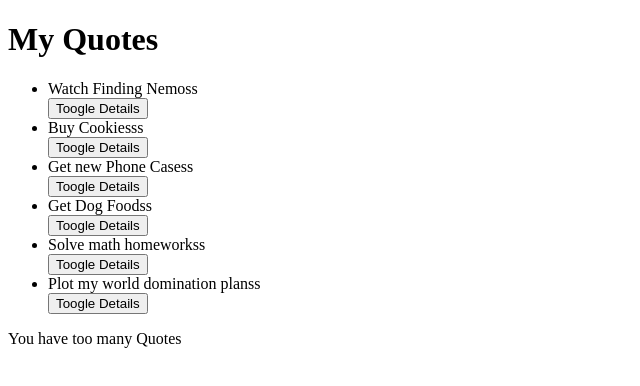
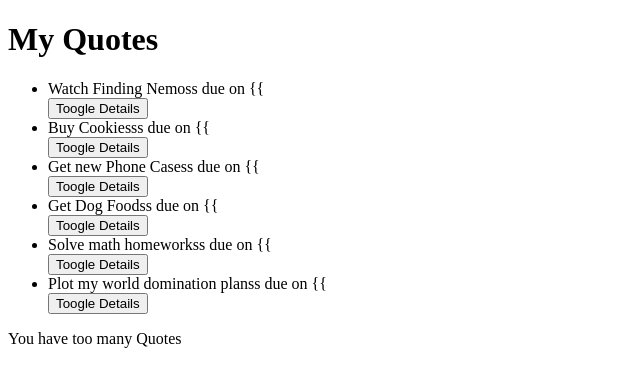
Before and after one commit to Caiseyann/Quotes-Angular, an Angular app: page / in a window 1280 px wide. Shown: the top 386 px of the page, without its empty margins (0-640 px from the left). Built offline with nearby package versions, Linux system fonts and the light colour scheme.

Commit message:
added strickthrough Element

```diff
--- a/src/app/app.module.ts
+++ b/src/app/app.module.ts
@@ -4,12 +4,14 @@ import { NgModule } from '@angular/core';
 import { AppComponent } from './app.component';
 import { QuoteComponent } from './quote/quote.component';
 import { QuoteDetailsComponent } from './quote-details/quote-details.component';
+import { StrikethroughDirective } from './strikethrough.directive';
 
 @NgModule({
   declarations: [
     AppComponent,
     QuoteComponent,
-    QuoteDetailsComponent
+    QuoteDetailsComponent,
+    StrikethroughDirective
   ],
   imports: [
     BrowserModule
--- a/src/app/quote/quote.component.html
+++ b/src/app/quote/quote.component.html
@@ -2,7 +2,7 @@
 
 <ul>
   <div *ngFor='let quote of Quotes;let i = index'>
-      <li>{{quote.name}}</li>
+      <li id="{{i}}" appStrickthrough>{{quote.name}} due on {{</li>
       <!-- Toggle Button -->
       <button (click)='toogleDetails(i)'>Toogle Details</button>
 
--- /dev/null
+++ b/src/app/strikethrough.directive.ts
@@ -0,0 +1,12 @@
+import { Directive,ElementRef } from '@angular/core';
+
+@Directive({
+  selector: '[appStrikethrough]'
+})
+export class StrikethroughDirective {
+
+  constructor(private elem:ElementRef) {
+    this.elem.nativeElement.style.textDecoration='line-through';
+  }
+
+}
```
Also changed, not shown: 1 other file (tests, documents, lock files or other folders).
